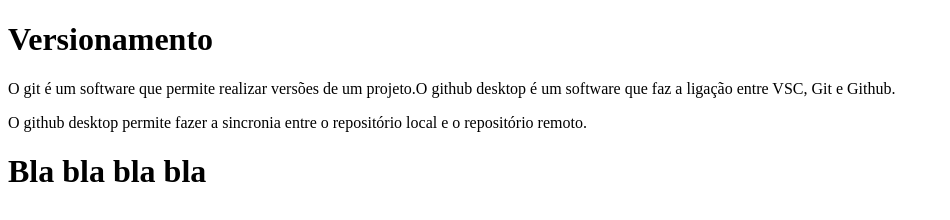
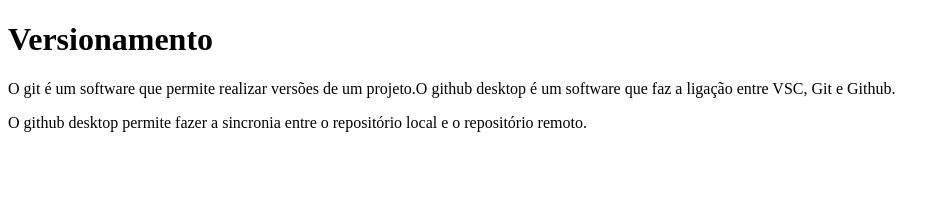
Before and after one commit to matheuseidtifpr2023/3infoM, a plain HTML site: page index.html in a window 1280 px wide. Shown: the whole page, without its empty margins (0-950 px from the left). Drawn offline with Linux system fonts and the light colour scheme.

Commit message:
Update index.html

```diff
--- a/index.html
+++ b/index.html
@@ -9,6 +9,6 @@
     <h1>Versionamento</h1>
     <p>O git é um software que permite realizar versões de um projeto.O github desktop é um software que faz a ligação entre VSC, Git e Github.</p>
     <p>O github desktop permite fazer a sincronia entre o repositório local e o repositório remoto.</p>
-    <h1>Bla bla bla bla</h1>
+
 </body>
 </html>
```
